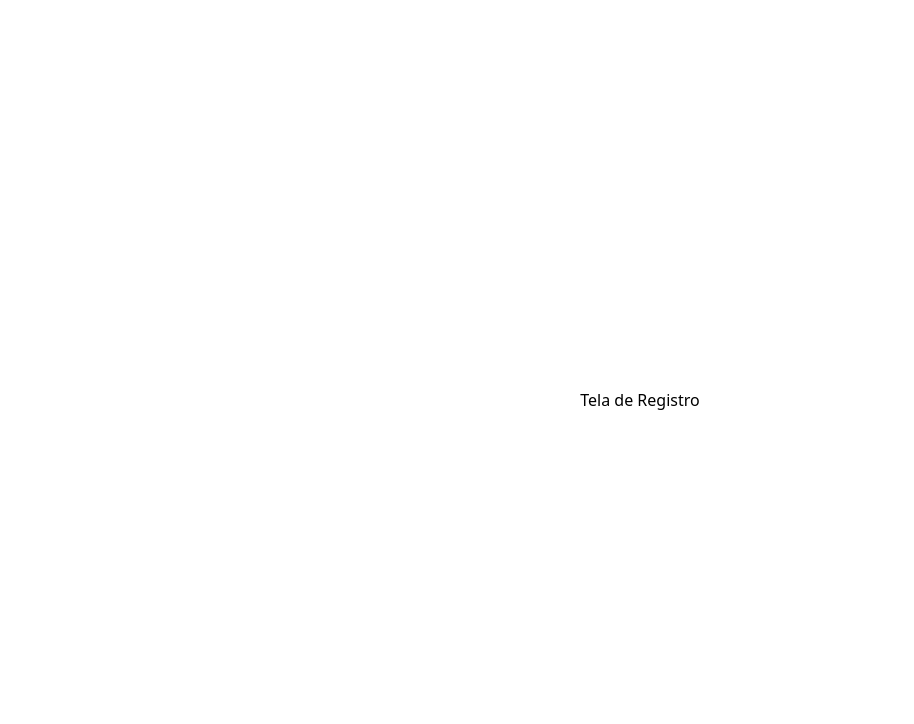
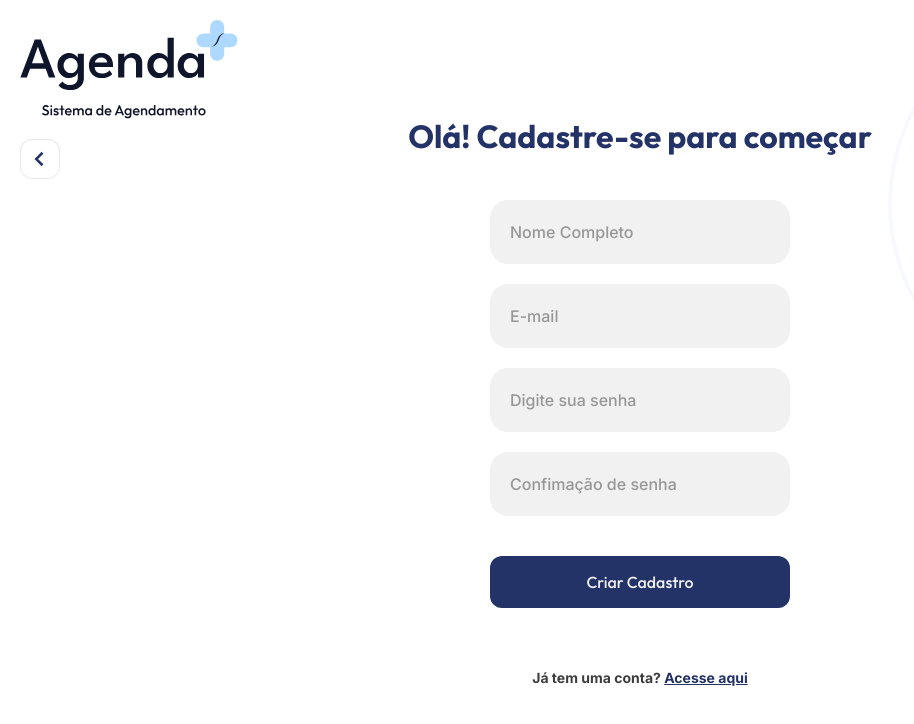
Before and after one commit to kairos-team/front-timely, a Next.js app: page /auth/registro in a window 1280 px wide. Shown: the top 724 px of the page, without its empty margins (0-914 px from the left). Built offline with nearby package versions, Linux system fonts and the light colour scheme.

Commit message:
feat: :sparkles: Create register page.

```diff
--- a/src/app/auth/login/page.tsx
+++ b/src/app/auth/login/page.tsx
@@ -3,8 +3,10 @@
 import Button from "@/components/Button";
 import InputText from "@/components/InputText";
 import Image from "next/image";
+import { useRouter } from "next/navigation";
 
 export default function Page() {
+  const router = useRouter()
   return (
     <div className="flex flex-col items-center justify-center relative w-full h-full overflow-y-auto overflow-x-hidden">
       <Image src="/images/logo.svg" alt="Logo da empresa" width={218} height={95} className="hidden md:block absolute left-5 top-5" />
@@ -54,7 +56,7 @@ export default function Page() {
         </div>
 
         <div className="font-inter font-bold text-sm text-customNeutral-300 cursor-pointer pt-5">
-          Criar uma nova conta
+          <span onClick={() => router.push("/auth/registro")}>Criar uma nova conta</span>
         </div>
       </div>
     </div>
--- a/src/app/auth/registro/page.tsx
+++ b/src/app/auth/registro/page.tsx
@@ -1,7 +1,48 @@
+"use client"
+
+import BackButton from "@/components/BackButton";
+import Button from "@/components/Button";
+import InputText from "@/components/InputText";
+import Image from "next/image";
+import { useRouter } from "next/navigation";
+
 export default function RegisterPage() {
+  const router = useRouter()
   return (
     <>
-      <h1>Tela de Registro</h1>
+      <div className="flex flex-col items-center justify-center relative w-full h-full overflow-hidden">
+        <div className="flex flex-col absolute left-5 top-5 gap-5">
+          <Image src="/images/logo.svg" alt="Logo da empresa" width={218} height={95} className="hidden md:block" />
+
+          <BackButton onClick={() => router.push("/")}></BackButton>
+        </div>
+
+        <div className="absolute -right-52 -top-40 w-[500px] h-[500px] rounded-full bg-[#F8F9FF]" />
+        <div className="absolute -right-2 top-1 w-[400px] h-[400px] rounded-full border-4 border-[#F8F9FF]" />
+
+        <div className="flex flex-col items-center justify-center gap-10 w-full z-50">
+          <div className="flex flex-col w-full text-center">
+            <h1 className="font-bold text-[32px] text-customBlue-400 font-outfit">Olá! Cadastre-se para começar</h1>
+          </div>
+
+          <div className="flex flex-col items-center justify-center w-75 gap-5">
+            <InputText type="text" placeholder="Nome Completo" />
+            <InputText type="email" placeholder="E-mail" />
+            <div className="flex flex-col w-75">
+              <InputText type="password" placeholder="Digite sua senha" />
+            </div>
+            <InputText type="password" placeholder="Confimação de senha" />
+          </div>
+
+          <div className="w-75">
+            <Button variant="primary" onClick={() => console.log("Conta criada!")}> Criar Cadastro</Button>
+          </div>
+
+          <div className="font-inter font-bold text-sm text-customNeutral-300 cursor-pointer pt-5">
+            Já tem uma conta? <span className="font-inter font-bold text-customBlue-400 text-sm underline" onClick={() => router.push("/auth/login")}>Acesse aqui</span>
+          </div>
+        </div>
+      </div >
     </>
   );
 }
--- a/src/app/globals.css
+++ b/src/app/globals.css
@@ -11,6 +11,8 @@
   --color-customBlue-200: #B5D5EE;
   --color-customBlue-300: #D0E9FD;
   --color-customBlue-400: #233267;
+
+  --color-customGray-300: #E7E7E7;
 
   --color-customGreen-100: #E6FBF3;
   --color-customGreen-200: #CEF7E8;
--- a/src/app/page.tsx
+++ b/src/app/page.tsx
@@ -22,7 +22,7 @@ export default function Page() {
         </div>
 
         <div className="w-full text-center">
-          <span className="text-sm font-light font-league-spartan text-[#070707] max-w-44">Para continuar, leia nossa <br /><span className="underline">Política de Privacidade.</span></span>
+          <span className="text-sm font-light font-league-spartan text-[#070707] max-w-44">Para continuar, leia nossa <br /><span className="underline cursor-pointer">Política de Privacidade.</span></span>
         </div>
       </div>
     </>
--- /dev/null
+++ b/src/components/BackButton.tsx
@@ -0,0 +1,17 @@
+"use client";
+
+import { BiChevronLeft } from "react-icons/bi";
+
+
+interface BackButtonProps {
+  type?: "button";
+  onClick: () => void
+}
+
+export default function BackButton({ type = "button", onClick }: BackButtonProps) {
+  return (
+    <button className={`self-start w-10 h-10 flex items-center justify-center border border-customGray-300 rounded-xl cursor-pointer`} type={type} onClick={onClick}>
+      <BiChevronLeft size={30} color="#233267" />
+    </button>
+  );
+}
```
Also changed, not shown: package.json (+6 -5 lines), 1 other file (tests, documents, lock files or other folders).
